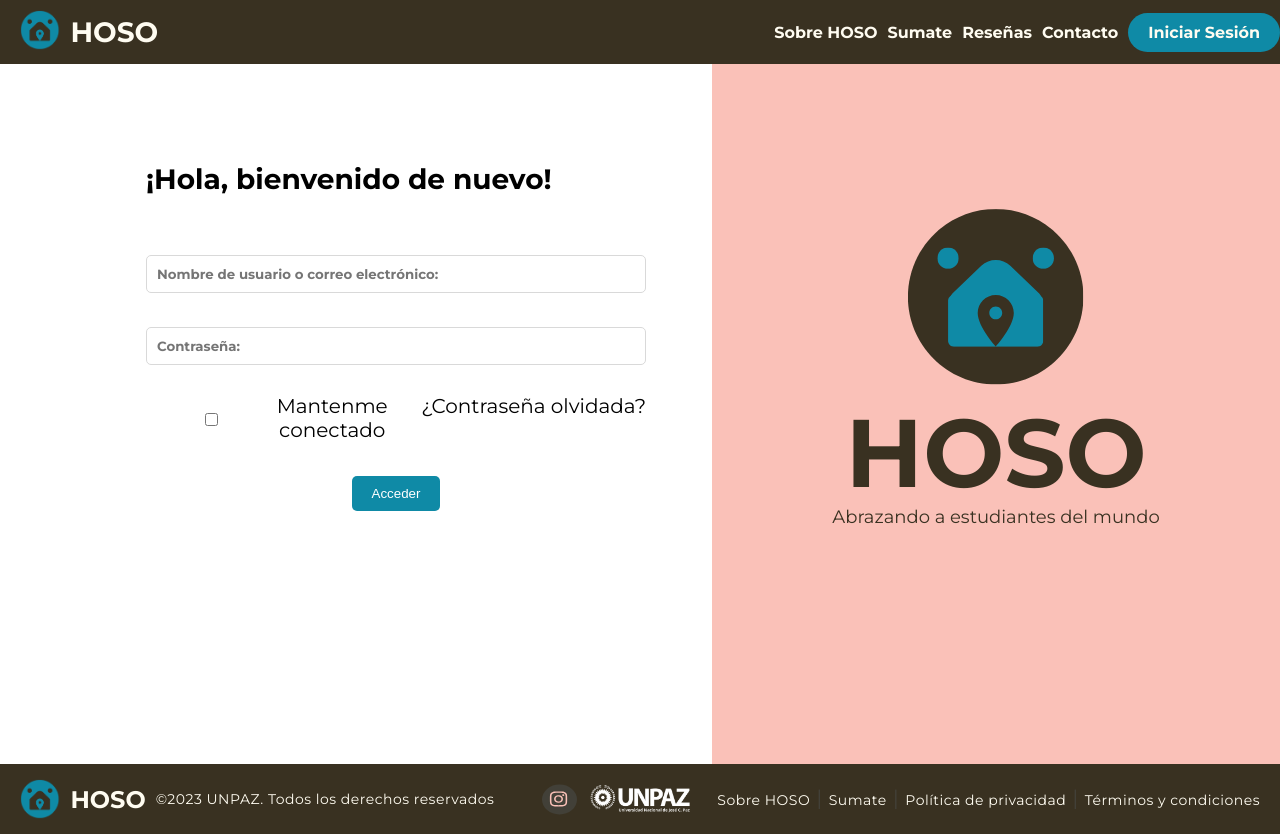
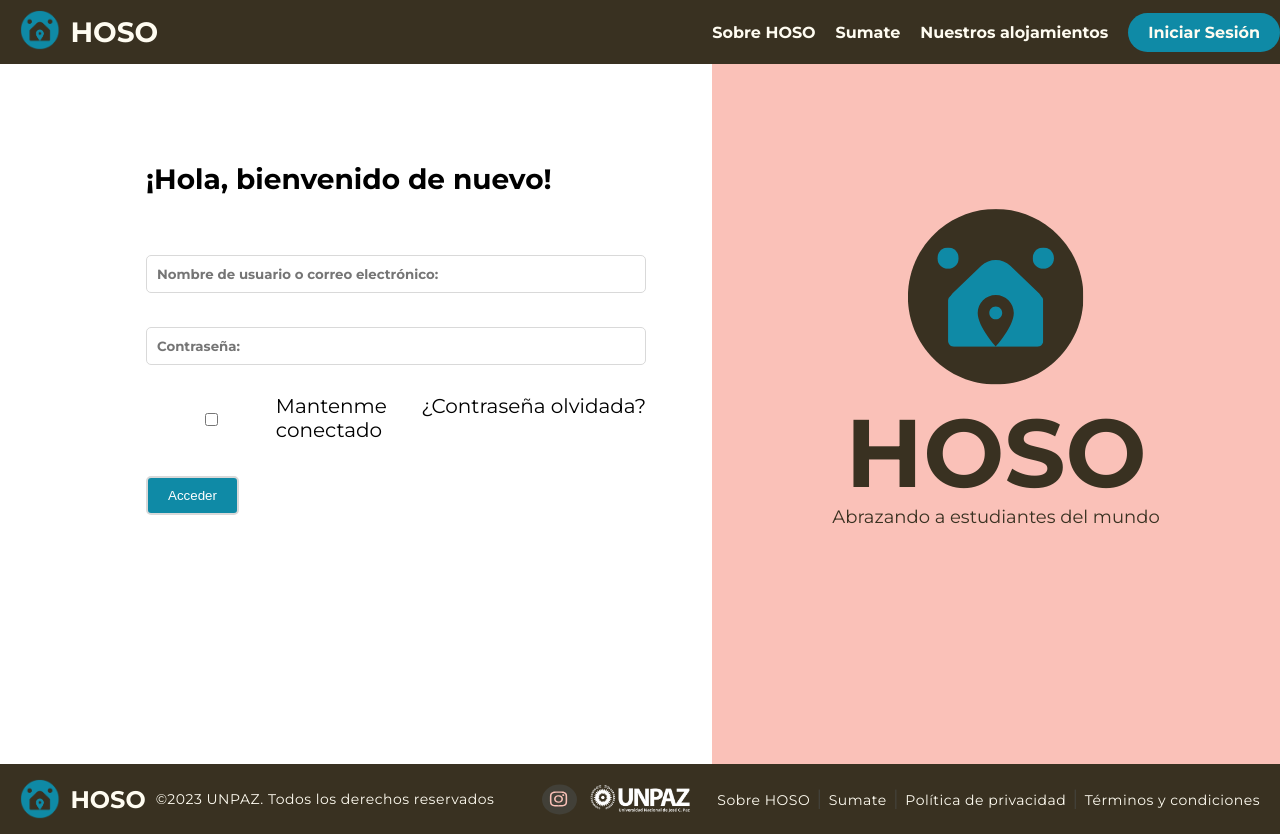
Before and after one commit to nicomedina88/HOSOsite, a React (Create React App) app: page /login in a window 1280 px wide. Built offline with nearby package versions, Linux system fonts and the light colour scheme.

Commit message:
Arreglos tras testings

```diff
--- a/src/App.js
+++ b/src/App.js
@@ -1,4 +1,4 @@
-import './App.css';
+import React from 'react';
 import { BrowserRouter as Router, Route, Routes } from 'react-router-dom';
 import Header from './componentes/Header/Header.jsx';
 import Banner from './componentes/Banner/Banner.jsx';
@@ -11,29 +11,27 @@
 import Condiciones from './componentes/Condiciones/Condiciones.jsx';
 import Privacidad from './componentes/Privacidad/Privacidad.jsx';
 import Login from './componentes/Login/Login.jsx';
-import { list, list2 } from "./assets/cards-list";
+import Header2 from "./componentes/Header2/Header2.js";
+import { useState } from "react";
 import Cards from "./componentes/Cards/Cards.js";
 import Filter from "./componentes/Filter/Filter.js";
-import Header2 from "./componentes/Header2/Header2.js";
-import { useState } from "react";
-
-
+import { list, list2 } from "./assets/cards-list";
 
 function App() {
   return (
     <Router>
       <div className="App">
+        <Header />
         <Routes>
           <Route path="/" element={<Home />} />
-          <Route path="sobre-hoso" element={<SobreHosoPage />} />
-          <Route path="sumate" element={<SumatePage />} />
-          <Route path="reseñas" element={<ReseñasPage />} />
-          <Route path="contacto" element={<ContactoPage />} />
-          <Route path="terminos-y-condiciones" element={<CondicionesPage />} />
-          <Route path="politicas-de-privacidad" element={<PrivacidadPage />} />
-          <Route path="login" element={<LoginPage />} />
-          <Route path="alojamiento" element={<AlojamientoPage />} />
+          <Route path="/sobre-hoso" element={<SobreHosoPage />} />
+          <Route path="/sumate" element={<SumatePage />} />
+          <Route path="/terminos-y-condiciones" element={<CondicionesPage />} />
+          <Route path="/politicas-de-privacidad" element={<PrivacidadPage />} />
+          <Route path="/login" element={<LoginPage />} />
+          <Route path="/hoso" element={<HosoPage />} />
         </Routes>
+        <Footer />
       </div>
     </Router>
   );
@@ -42,12 +40,10 @@
 function Home() {
   return (
     <div>
-      <Header />
       <Banner />
       <Carrusel />
       <Resenas />
       <Contacto />
-      <Footer />
     </div>
   );
 }
@@ -55,49 +51,25 @@
 function SobreHosoPage() {
   return (
     <div>
-      <Header />
       <Sobrehoso />
-      <Footer />
     </div>
   );
 }
 
-function ReseñasPage() {
+
+function SumatePage() {
   return (
     <div>
-      <Header />
-      <Resenas />
-      <Footer />
+      <Sumate />
     </div>
   );
 }
 
-function SumatePage() {
-  return (
-    <div>
-      <Header />
-      <Sumate />
-      <Footer />
-    </div>
-  );
-}
-
-function ContactoPage() {
-  return (
-    <div>
-      <Header />
-      <Contacto />
-      <Footer />
-    </div>
-  );
-}
 
 function LoginPage() {
   return (
     <div>
-      <Header />
       <Login />
-      <Footer />
     </div>
   );
 }
@@ -105,9 +77,7 @@
 function CondicionesPage() {
   return (
     <div>
-      <Header />
       <Condiciones />
-      <Footer />
     </div>
   );
 }
@@ -115,17 +85,15 @@
 function PrivacidadPage() {
   return (
     <div>
-      <Header />
       <Privacidad />
-      <Footer />
     </div>
   );
 }
 
-function AlojamientoPage() {
+function HosoPage() {
   const [selectedFilter, setSelectedFilter] = useState(0);
 
-   return (
+  return (
     <div>
       <Header2 />
       <Filter
@@ -134,7 +102,7 @@
       />
       {selectedFilter === 0 ? <Cards list={list} /> : <Cards list={list2} />}
     </div>
-   )
+  );
 }
 
 export default App;
--- a/src/componentes/Contacto/Contacto.css
+++ b/src/componentes/Contacto/Contacto.css
@@ -79,9 +79,6 @@
   color: #FFF;
 }
 
-
-
-
 .formulario form button {
   width: 100%; /* Haz que el botón ocupe todo el ancho disponible */
   max-width: 196px; /* Establece un ancho máximo para mantener el diseño */
--- a/src/componentes/Header/Header.css
+++ b/src/componentes/Header/Header.css
@@ -30,7 +30,7 @@
   }
 
   .nav li {
-    margin-left: 10px; /* Agrega espacio entre elementos de navegación */
+    margin-left: 20px; /* Agrega espacio entre elementos de navegación */
   }
 
   .nav li:last-child {
@@ -54,7 +54,6 @@
     color: #FFFCF1;
     text-decoration: none; /* Elimina la subrayado de los enlaces */
     font-weight: bold;
-
   }
 
   .nav a:hover {
--- a/src/componentes/Header/Header.jsx
+++ b/src/componentes/Header/Header.jsx
@@ -40,13 +40,8 @@
             </Link>
           </li>
           <li>
-            <Link to="reseñas" onClick={handleMenuClick}>
-              Reseñas
-            </Link>
-          </li>
-          <li>
-            <Link to="contacto" onClick={handleMenuClick}>
-              Contacto
+            <Link to="alojamientos" onClick={handleMenuClick}>
+              Nuestros alojamientos
             </Link>
           </li>
           <li>
--- a/src/componentes/Login/Login.css
+++ b/src/componentes/Login/Login.css
@@ -30,7 +30,6 @@
     align-items: center;
     width: 845px;
     justify-content: center; /* Añade esta línea para centrar contenido horizontalmente */
-
   }
 
   .login-form {
@@ -46,11 +45,11 @@
     gap: 32px;
     font-size: 20px;
     flex-shrink: 0; /* Establece el valor que desees para que .additional-info se encoga */
-
   }
 
   .casilla {
     width: 500px;
+    color: #000; /* Cambia el color a negro */
   }
 
   .additional-info {
@@ -58,14 +57,12 @@
     justify-content: space-between;
     margin-bottom: 10px;
     flex-shrink: 0; /* Establece el valor que desees para que .additional-info se encoga */
-
-
   }
 
   .infol {
     font-size: 15px;
     white-space: nowrap; /* Evita que el texto se divida en varias líneas */
-
+    color: #000; /* Cambia el color a negro */
   }
 
   .checkbox-container {
@@ -78,7 +75,6 @@
   text-align: center;
   margin: 15px 0; /* Ajusta el margen superior e inferior */
   line-height: 0%;
-
 }
 
   .slogan {
@@ -90,7 +86,6 @@
     font-weight: 500;
     line-height: 0%;
     margin-bottom: 40px; /* Ajusta el margen inferior según tus preferencias */
-
   }
 
   .titulogo {
--- a/src/componentes/Login/Login.jsx
+++ b/src/componentes/Login/Login.jsx
@@ -38,7 +38,7 @@
               </div>
             </div>
             <br />
-            <Link to="alojamiento">
+            <Link to="hoso">
                 <button type="submit" className='boton'>Acceder</button>
               </Link>
           </form>
@@ -74,7 +74,7 @@
               </div>
             </div>
             <br />
-            <Link to="alojamiento">
+            <Link to="hoso">
                 <button type="submit" className='boton'>Acceder</button>
               </Link>
           </form>
--- a/src/componentes/Reseñas/Resenas.jsx
+++ b/src/componentes/Reseñas/Resenas.jsx
@@ -3,19 +3,17 @@
 import UserIcon from '../../img/201634.png'; // Reemplaza con la ruta correcta
 import UserIcon2 from '../../img/male_man_people_person_avatar_white_tone_icon_159363.png'; // Reemplaza con la ruta correcta
 
-
-
 const Resenas = () => {
   return (
     <div className="resenas-container">
       <h1 className='titulo1'>Reseñas</h1>
-      <p className='subtitulo'>¡Mira lo que tienen para contar quienes ya pasaron por la experiencia de hospedar a estudiantes de otros países...</p>
+      <p className='subtitulo'>¡Mirá lo que tienen para contar quienes ya pasaron por la experiencia de hospedar a estudiantes de otros países!</p>
       <div className="opiniones">
         <div className="opinion">
           <div className="icono-nombre-localidad">
             <img src={UserIcon} alt="Icono de Usuario" className="icono-usuario" />
             <div className="info-usuario">
-              <p className="nombre"><strong>Nina Fraga</strong></p>
+              <p className="nombre"><strong>Nina Fraga (anfitrión)</strong></p>
               <p className="localidad">José C. Paz</p>
             </div>
           </div>
@@ -26,7 +24,7 @@
         <div className="icono-nombre-localidad">
             <img src={UserIcon2} alt="Icono de Usuario" className="icono-usuario" />
             <div className="info-usuario">
-              <p className="nombre"><strong>Rubén Castro</strong></p>
+              <p className="nombre"><strong>Rubén Castro (anfitrión)</strong></p>
               <p className="localidad">Malvinas Arg.</p>
             </div>
           </div>
@@ -36,7 +34,7 @@
         <div className="icono-nombre-localidad">
             <img src={UserIcon} alt="Icono de Usuario" className="icono-usuario" />
             <div className="info-usuario">
-              <p className="nombre"><strong>Susana Lopéz</strong></p>
+              <p className="nombre"><strong>Susana Lopéz (anfitrión)</strong></p>
               <p className="localidad">Muñiz</p>
             </div>
           </div>
--- a/src/componentes/Sobrehoso/Sobrehoso.jsx
+++ b/src/componentes/Sobrehoso/Sobrehoso.jsx
@@ -39,7 +39,6 @@
       <br />
       <br />
        En esta etapa inicial del proyecto “HOSO. Abrazando a estudiantes del mundo” pretende cubrir las necesidades locales e institucionales de la UNPAZ, pero poniendo en perspectiva, con este desarrollo tecnológico, el beneficio común de todo el sistema universitario nacional e internacional, público y privado.
-      <br />
         </p>
       </div>
       <img src={internacionales} alt="logo internacionales" className='logoint'/>
@@ -91,7 +90,6 @@
         <br />
         <br />
         - Establecer un círculo virtuoso de enriquecimiento cultural entre los actores vinculados y su entorno.
-        <br />
         </p>
       </div>
       <img
--- a/src/componentes/Sumate/Sumate.css
+++ b/src/componentes/Sumate/Sumate.css
@@ -1,5 +1,4 @@
 /* Sobrehoso.css */
-
 
 .mini-banner {
   background-color: #FAC1B8;
@@ -114,7 +113,7 @@
   border-radius: 5px;
   margin-top: 5px;
   box-sizing: border-box;
-  color: #fff; /* Ajusta el color del texto según sea necesario */
+  color: #000; /* Cambia el color a negro */
   text-align: left; /* Alineación del texto a la izquierda */
   font-family: 'Montserrat', sans-serif;
   font-weight: bold; /* Aplicar negrita */
@@ -133,6 +132,36 @@
 .mini-ban {
   display: none;
 }
+
+button[type="submit"] {
+  border: 2px solid #D9D9D9; /* Color marrón */
+  transition: transform 0.2s ease-in-out; /* Transición suave */
+}
+
+button[type="submit"]:hover {
+  transform: translateY(-3px); /* Desplaza el botón hacia arriba 3 píxeles */
+}
+
+.pdf-button {
+  background-color: #0F8AA6;
+  color: #fff;
+  padding: 15px 30px;
+  border: none;
+  border-radius: 5px;
+  cursor: pointer;
+  transition: transform 0.2s ease-in-out; /* Transición suave */
+  font-size: 18px; /* Ajusta el tamaño del texto según prefieras */
+  border: 2px solid #424038;
+  font-weight: bold;
+
+  /* Agrega otros estilos según sea necesario */
+}
+
+.pdf-button:hover {
+  transform: translateY(-3px); /* Desplaza el botón hacia arriba 3 píxeles */
+
+}
+
 
 @media only screen and (max-width: 600px) {
   /* Estilos para dispositivos móviles */
@@ -222,6 +251,4 @@
   display: block;
   margin-bottom: 5px;
 }
-
-
-  }
+}
--- a/src/componentes/Sumate/Sumate.jsx
+++ b/src/componentes/Sumate/Sumate.jsx
@@ -1,7 +1,7 @@
 // Sumate.jsx
 import foto from '../../img/DGRI05.jpeg';
 import React from 'react';
-import './Sumate.css'; // Asegúrate de importar tu archivo CSS
+import './Sumate.css';
 import estudiantes from '../../img/ESTUDIANTES11.jpeg';
 
 
@@ -46,7 +46,6 @@
         />
       </div>
       <div className="requirements-and-application-container">
-        {/* Bloque de "Requisitos principales" */}
         <div className="text-container requirements-container">
         <h2 className="section-title2">Postulate como anfitrión</h2>
           <p className="paragraph">
@@ -55,40 +54,33 @@
         ¡Nos encantaría conocerte más!
         Dejanos tus datos de contacto.
         <br />
-        Luego te vamos a estar contactando!
+        ¡Luego te vamos a estar contactando!
           </p>
-           {/* Formulario */}
           <form className="application-form">
             <div className="form-group">
               <label htmlFor="name">Nombre y Apellido</label>
               <input type="text" id="name" name="name" />
             </div>
-
             <div className="form-group">
               <label htmlFor="phone">Teléfono de contacto</label>
               <input type="text" id="phone" name="phone" />
             </div>
-
             <div className="form-group">
               <label htmlFor="email">Email</label>
               <input type="email" id="email" name="email" />
             </div>
-
             <div className="form-group">
               <label htmlFor="address">Domicilio</label>
               <input type="text" id="address" name="address" />
             </div>
-
             <div className="form-group">
               <label htmlFor="city">Localidad</label>
               <input type="text" id="city" name="city" />
             </div>
-
             <div className="form-group">
               <label htmlFor="comments">Comentarios</label>
               <textarea id="comments" name="comments"></textarea>
             </div>
-
             <button type="submit">Enviar</button>
           </form>
         </div>
@@ -107,6 +99,9 @@
           <br />
           - Estar cerca de la UNPAZ.
           </p>
+          <a href="/ruta/al/pdf/documento.pdf" target="_blank" rel="noopener noreferrer">
+          <button className="pdf-button">Normas de convivencia del programa</button>
+          </a>
         </div>
     </div>
     </div>
```
